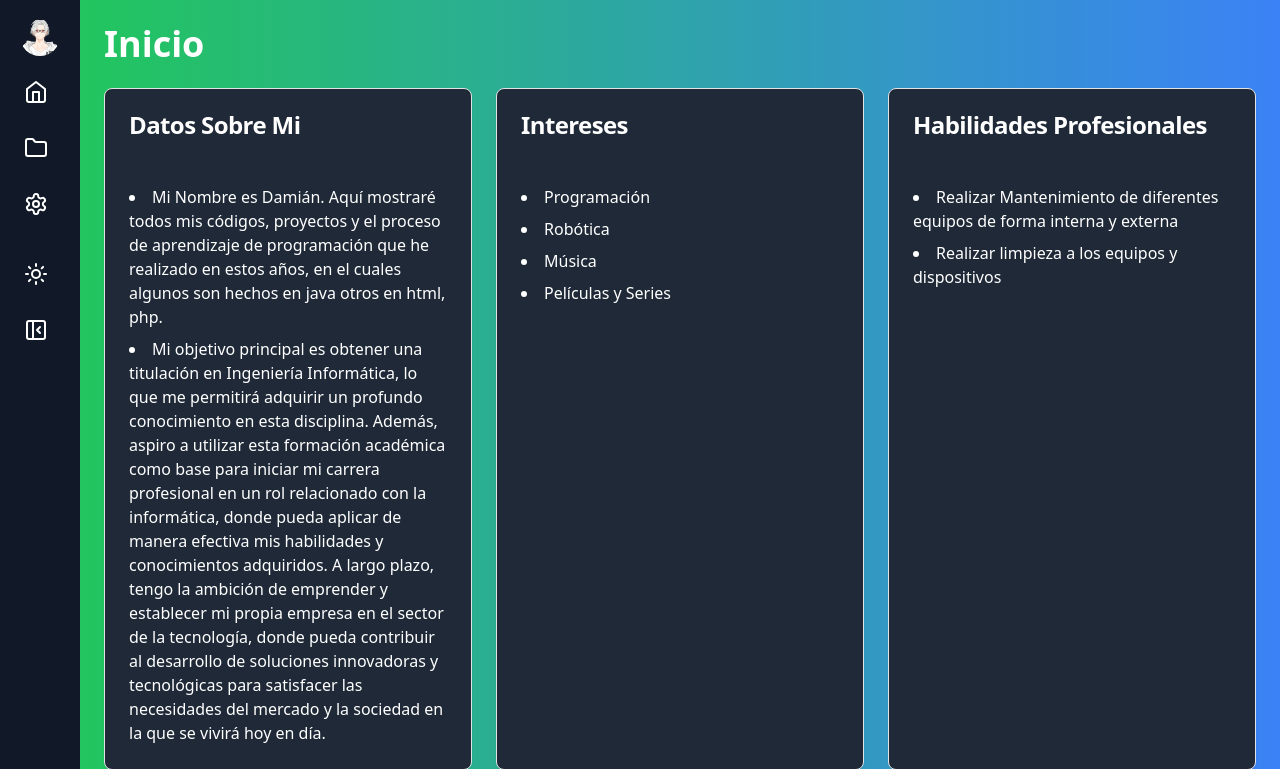
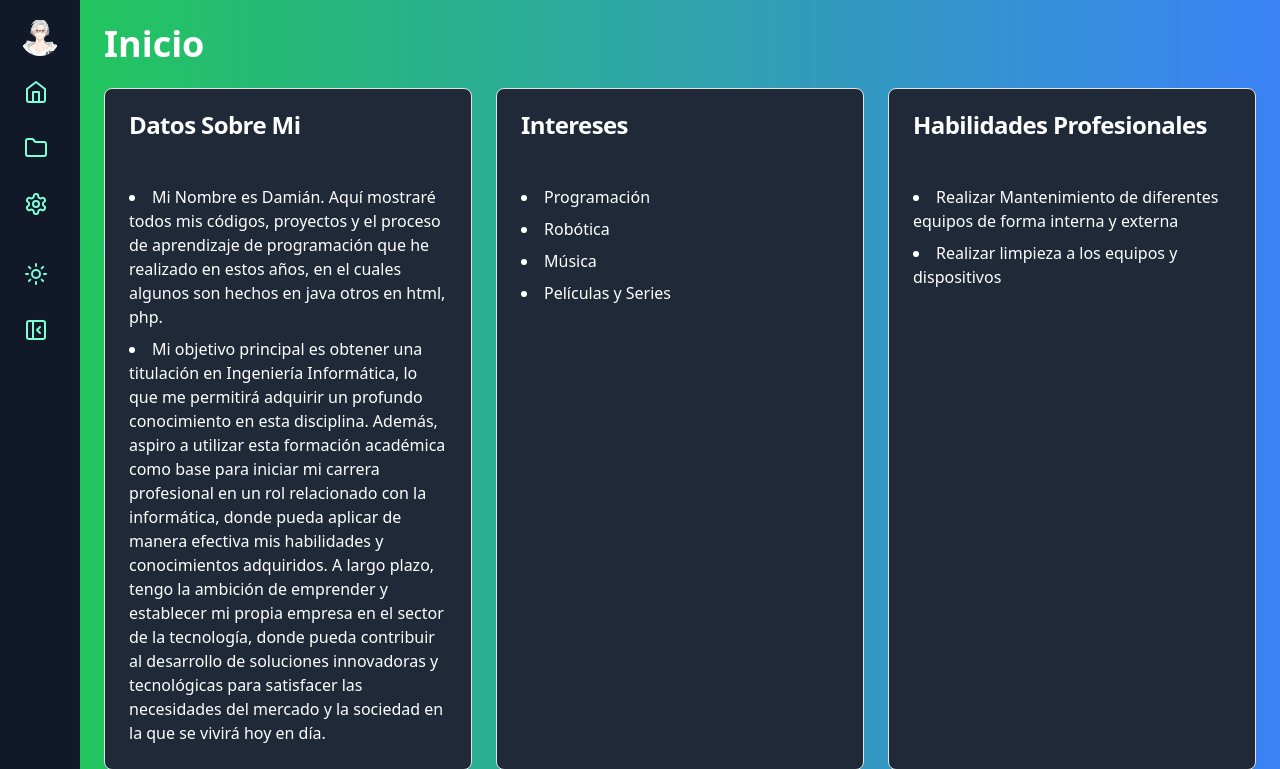
Before and after one commit to LynkRookie/TecnoUpdate.github.io, a PHP site: page / in a window 1280 px wide. Shown: the top 769 px of the page. Run offline with PHP 8.4, Linux system fonts and the light colour scheme; style sheets or scripts are compiled from the project's sources.

Commit message:
Update Generated.css

```diff
--- a/Generated.css
+++ b/Generated.css
@@ -682,6 +682,8 @@ video {
   transition-property: color, background-color, border-color, text-decoration-color, fill, stroke;
   transition-timing-function: cubic-bezier(0.4, 0, 0.2, 1);
   transition-duration: 150ms;
+  color: aquamarine;
+
 }
 .focus-visible\:outline-none:focus-visible {
   outline: 2px solid transparent;
```
